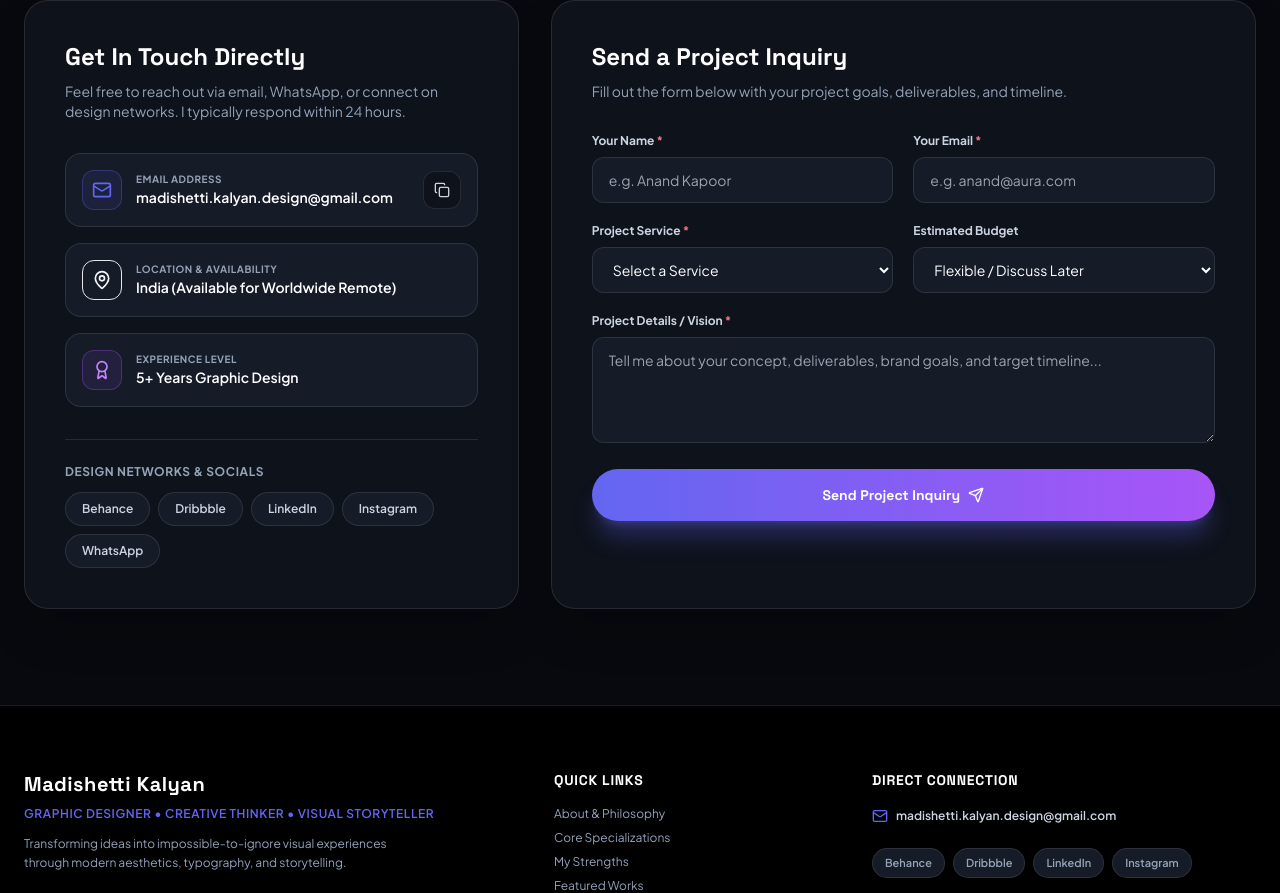
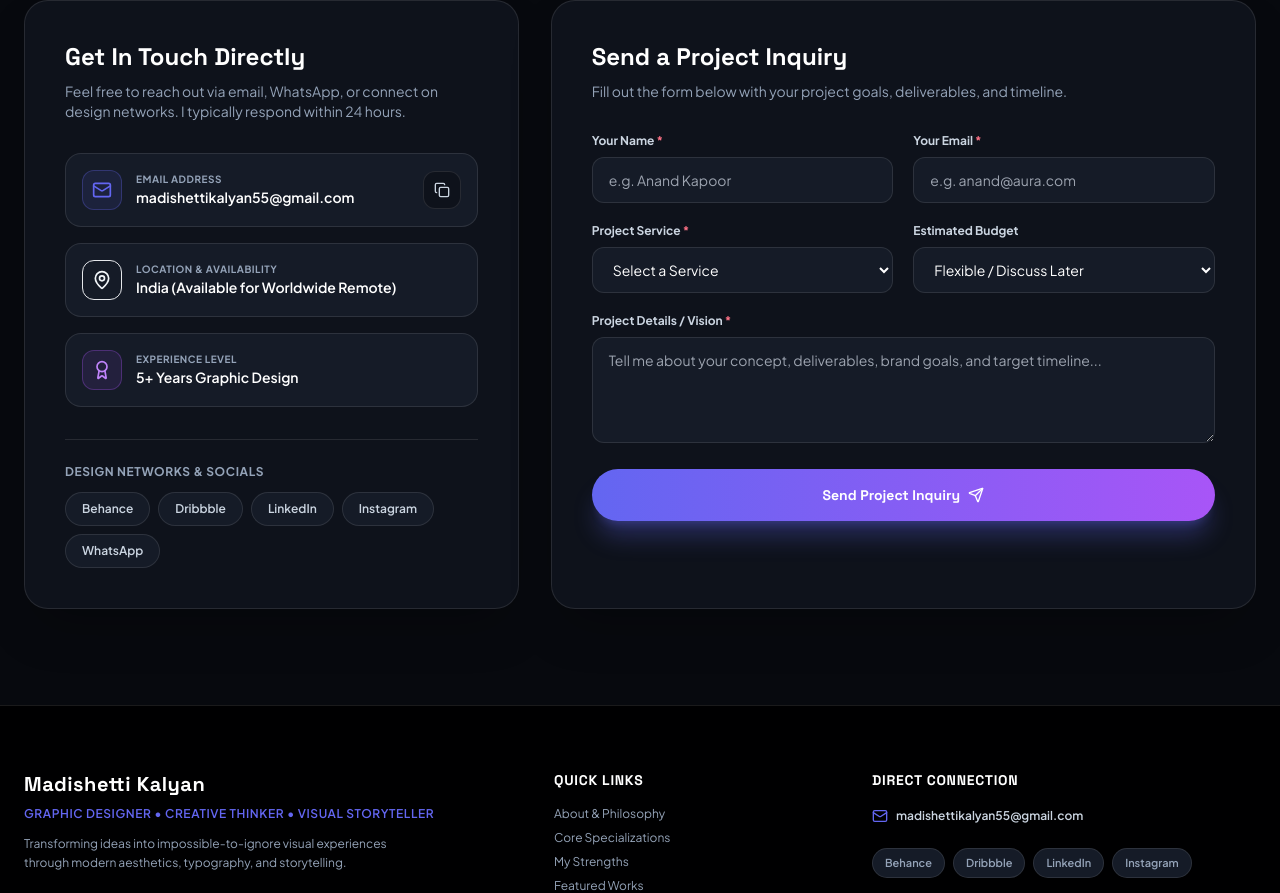
Before and after one commit to Madishettikalyan/Portifilo, a Next.js app: page / in a window 1280 px wide. Shown: the part 8617-9510 px from the top of the page. Built offline with nearby package versions, Linux system fonts and the light colour scheme.

Commit message:
Update contact email to madishettikalyan55@gmail.com

```diff
--- a/data/portfolioData.ts
+++ b/data/portfolioData.ts
@@ -61,7 +61,7 @@ export const PORTFOLIO_DATA = {
     experienceYears: '5+',
     profileImage: '/images/profile.jpg',
     tagline: 'Transforming ideas into impossible-to-ignore visual experiences.',
-    email: 'madishetti.kalyan.design@gmail.com',
+    email: 'madishettikalyan55@gmail.com',
     location: 'India (Available for Worldwide Remote)',
     philosophy: '“Design is not just about making things look good — it’s about making ideas impossible to ignore.”',
     bio: 'I’m Madishetti Kalyan, a passionate Graphic Designer with over 5 years of professional experience in creating impactful and visually engaging designs. I specialize in transforming ideas into creative visual experiences that communicate clearly, connect with audiences, and strengthen brand identity. My design approach combines creativity, visual storytelling, modern aesthetics, and attention to detail.',
```
